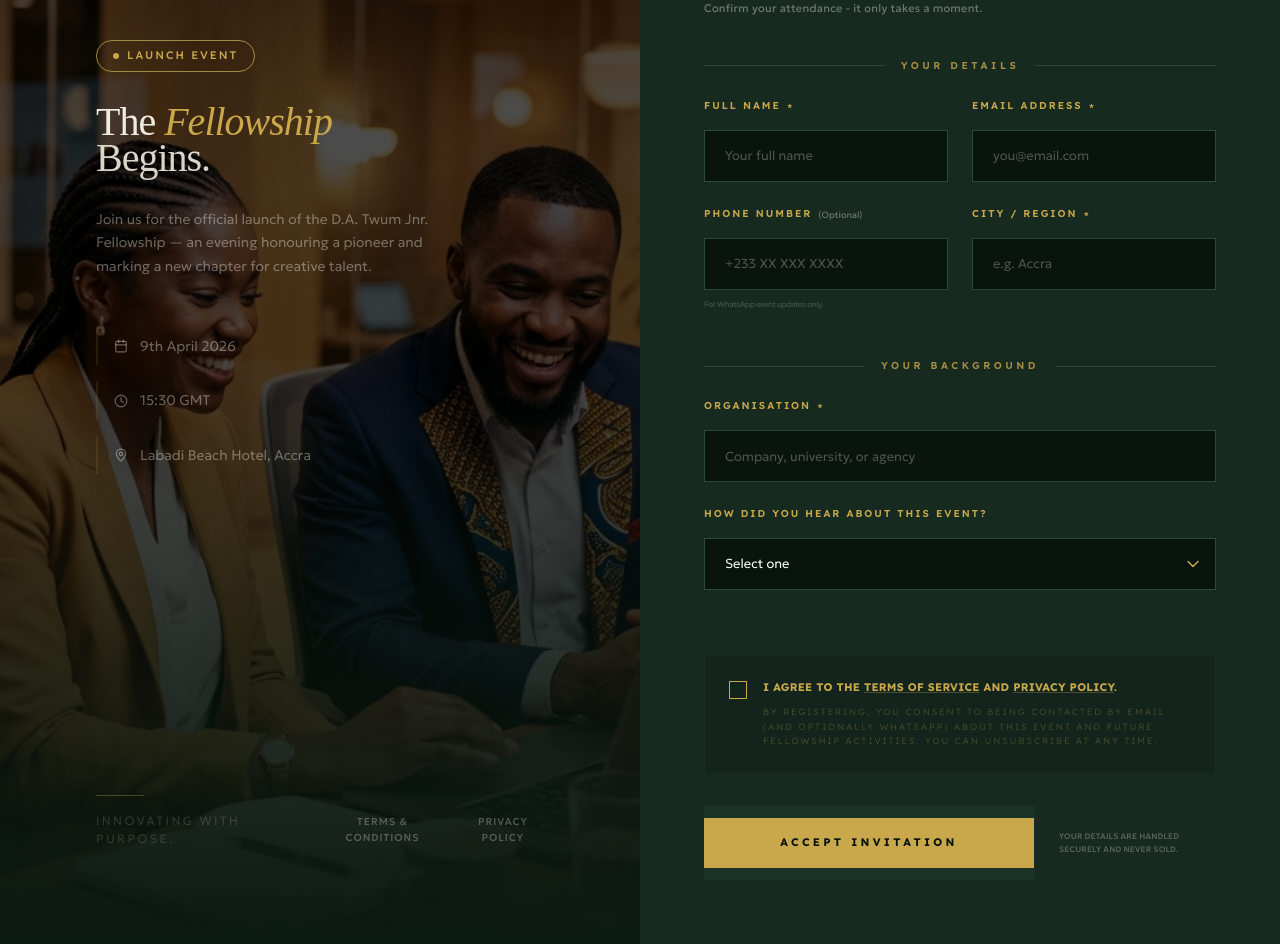
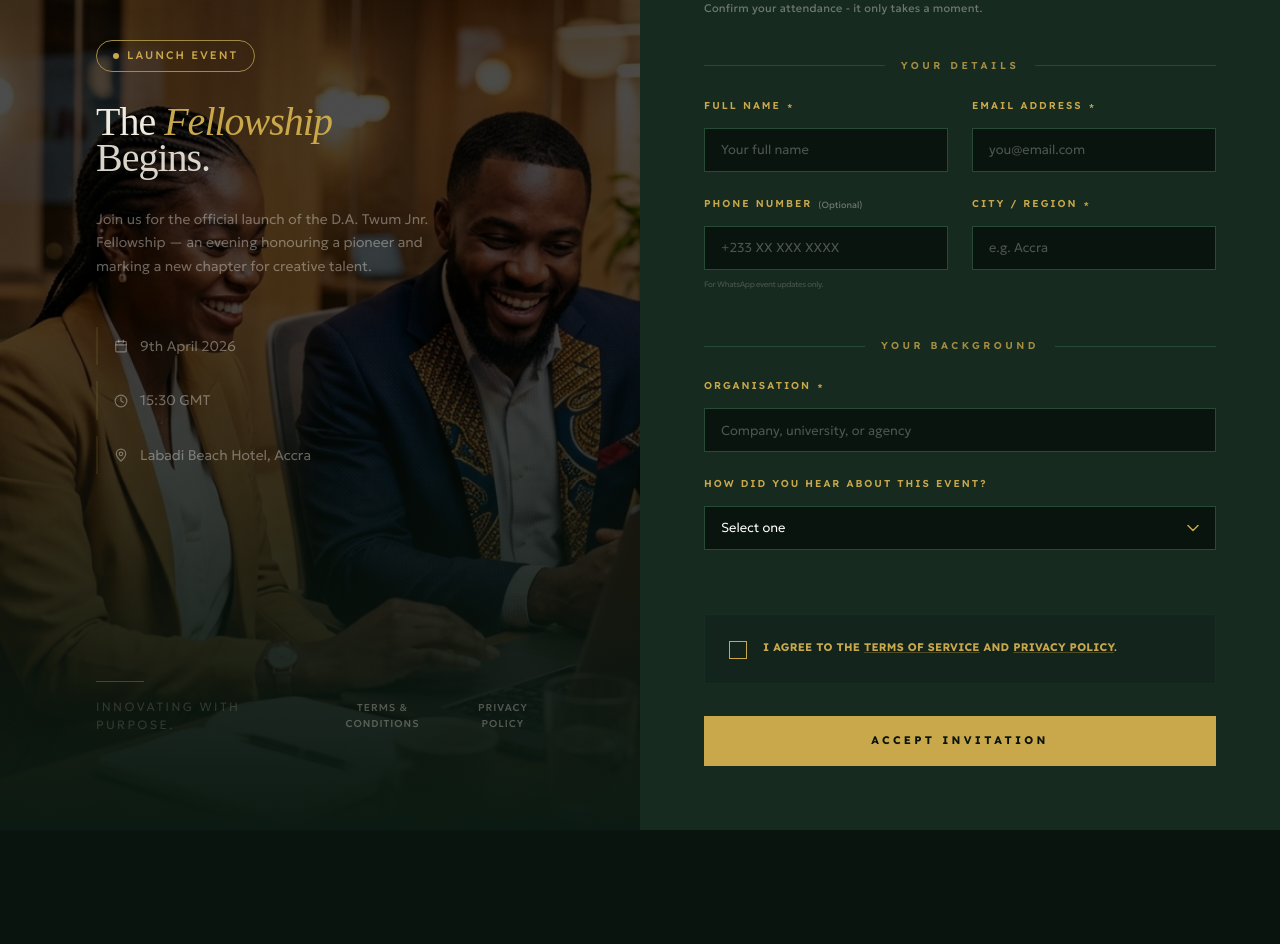
Before and after one commit to Lancelot-SO/fellowship_launch, a React (Vite) app: page / in a window 1280 px wide. Shown: the part 200-1144 px from the top of the page. After the commit the page ends 1030 px from the top, so only its background shows below. Built offline with nearby package versions, Linux system fonts and the light colour scheme; no server answers; a web font is replaced by a local one; what tailwindcss-motion would draw is missing.

Commit message:
project update

```diff
--- a/src/App.jsx
+++ b/src/App.jsx
@@ -289,21 +289,14 @@ const App = () => {
                   <p className="text-[11px] font-bold tracking-wide group-hover:text-gold transition-colors">
                     I agree to the <span className="underline decoration-gold/30 hover:text-gold transition-colors" onClick={(e) => { e.preventDefault(); e.stopPropagation(); setIsToSOpen(true); }}>Terms of Service</span> and <span className="underline decoration-gold/30 hover:text-gold transition-colors" onClick={(e) => { e.preventDefault(); e.stopPropagation(); setIsPrivacyOpen(true); }}>Privacy Policy</span>.
                   </p>
-                  <p className="text-[9px] leading-relaxed opacity-30 font-light">
-                    By registering, you consent to being contacted by email (and optionally WhatsApp) about this event and future Fellowship activities. You can unsubscribe at any time.
-                  </p>
+
                 </div>
               </label>
 
               <div className="flex flex-col sm:flex-row items-stretch sm:items-center gap-px bg-border-green/20">
-                <button type="submit" disabled={loading} className="btn-primary sm:flex-[2] py-6 tracking-[0.3em]">
+                <button type="submit" disabled={loading} className="btn-primary py-6 tracking-[0.3em]">
                   {loading ? 'Processing...' : 'Accept Invitation'}
                 </button>
-                <div className="bg-panel-green sm:flex-1 p-4 sm:p-6 text-center sm:text-left flex items-center">
-                  <p className="text-[8px] opacity-30 leading-relaxed tracking-wide uppercase font-medium">
-                    Your details are handled securely and never sold.
-                  </p>
-                </div>
               </div>
             </div>
           </form>
--- a/src/index.css
+++ b/src/index.css
@@ -138,14 +138,14 @@ h1, h2, h3 {
   color: var(--color-cream-muted);
 }
 
-/* ── FORM ELEMENTS ──────────────────────────────────────────/* Input fields & Selects */
+/* Input fields & Selects */
 input[type="text"],
 input[type="email"],
 input[type="tel"],
 select {
   width: 100%;
-  height: 52px; /* Fixed height for perfect consistency */
-  padding: 0 1.25rem;
+  height: 44px; /* Reduced to 44px as requested */
+  padding: 0 1rem; /* Reduced horizontal padding */
   font-family: 'Geologica', sans-serif;
   font-size: 13px;
   font-weight: 300;
@@ -196,7 +196,7 @@ label {
   letter-spacing: 0.2em;
   text-transform: uppercase;
   color: var(--color-gold);
-  margin-bottom: 0.5rem;
+  margin-bottom: 0.375rem; /* Reduced from 0.5rem */
 }
 
 label .required {
```
